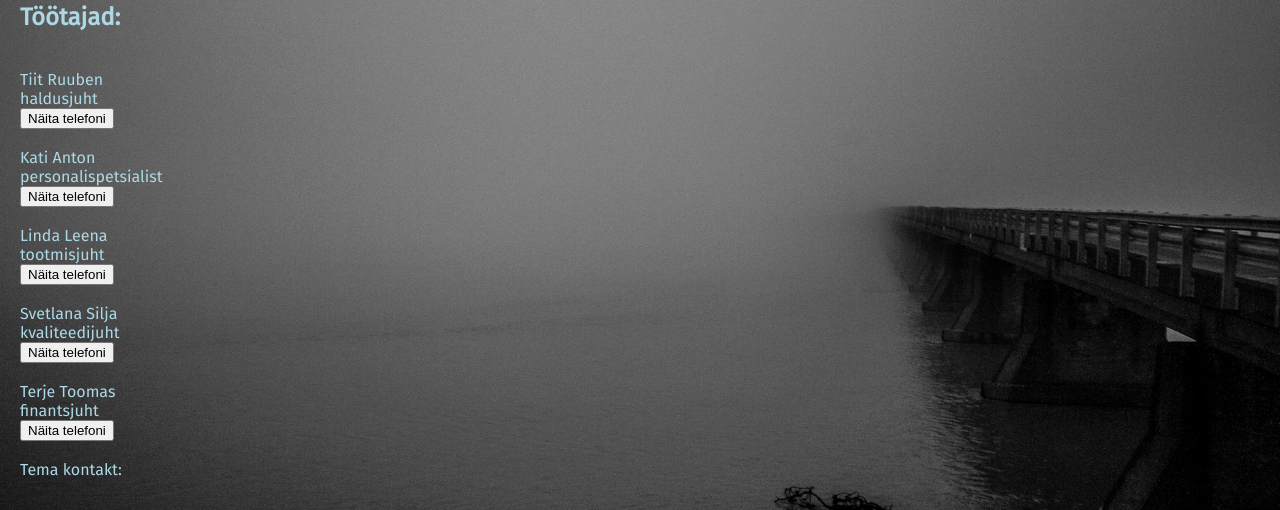
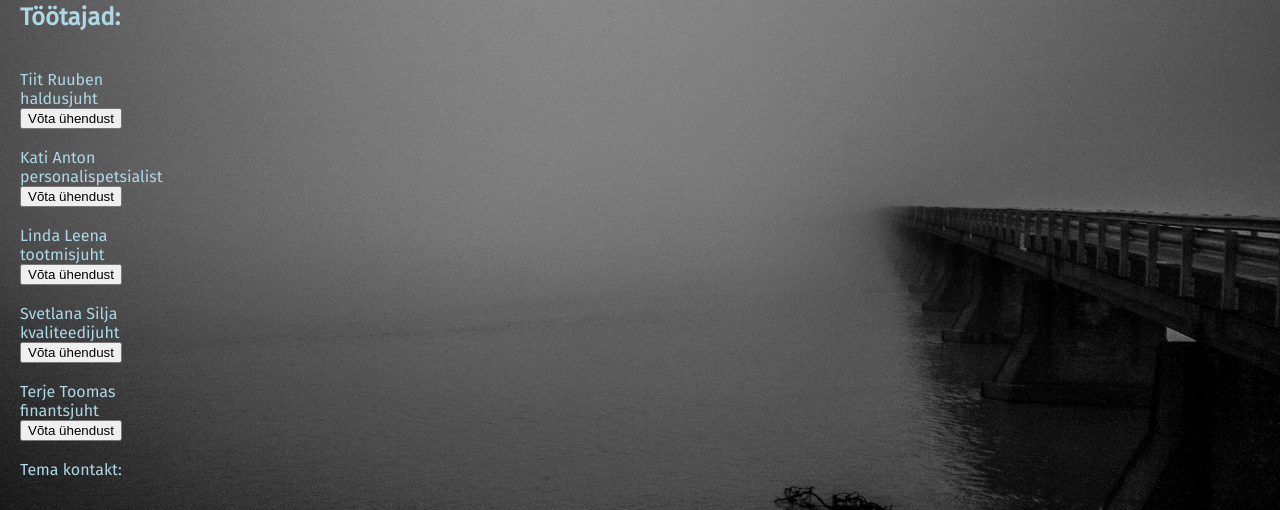
Before and after one commit to leotamm/React-06-2023, a React (Create React App) app in the folder uudised/: page /meist in a window 1280 px wide. Shown: the part 150-660 px from the top of the page. Built offline with nearby package versions, Linux system fonts and the light colour scheme.

Commit message:
kontaktidel css tingimuslik kuvamine

```diff
--- a/uudised/src/App.css
+++ b/uudised/src/App.css
@@ -61,6 +61,7 @@
 .hele-tekst {
   color: lightblue;
 }
+
 .valitud {
   font-weight: bold;
 }
--- a/uudised/src/pages/Meist.js
+++ b/uudised/src/pages/Meist.js
@@ -7,20 +7,26 @@ function Meist() {
 
   const tootajad = nimedFailist;
   const [kontakt, n2itaKontakt] = useState();
+  const [valitud, uuendaValitud] = useState();
+  const v6taYhendust = (tootaja) => {
+    n2itaKontakt(tootaja.Telefon);
+    uuendaValitud(tootaja.Nimi);
+  }
+
 
   return (
     <div className='hele-tekst'>
       <h1>See on meist leht, nähtav localhost:3000/meist aadressil</h1>
       <h2>Töötajad:</h2>
       <br />
-      {tootajad.map(tootaja =>
-          <div>
-            <div>{tootaja.Nimi}</div>
-            <div>{tootaja.Ala}</div>
-              <button onClick={() => { n2itaKontakt(tootaja.Telefon) }}>Näita telefoni</button>
-            <br /><br />
-          </div>
-      )}
+      <div>{tootajad.map(tootaja =>
+        <div>
+          <div className={ valitud === tootaja.Nimi ? 'valitud' : 'hele-tekst'} >{tootaja.Nimi}</div>
+          <div>{tootaja.Ala}</div>
+          <button onClick={() => { v6taYhendust(tootaja) }}>Võta ühendust</button>
+          <br /><br />
+        </div>
+      )} </div>
       {/* <div>Mari Maasikas</div>
       <div>Tegevjuht</div>
       <button onClick={() => annaTelefoniNr("+372 555 5555")}>Võta ühendust</button>
@@ -37,7 +43,7 @@ function Meist() {
       <div>Ladu</div>
       <button onClick={() => annaTelefoniNr("+372 555 8888")}>Võta ühendust</button>
       <br /><br /> */}
-      {kontakt !== "" && <div className='hele-tekst'>Tema kontakt: {kontakt}</div>}
+      {kontakt !== "" && <div>Tema kontakt: {kontakt}</div>}
     </div>
   )
 }
```
